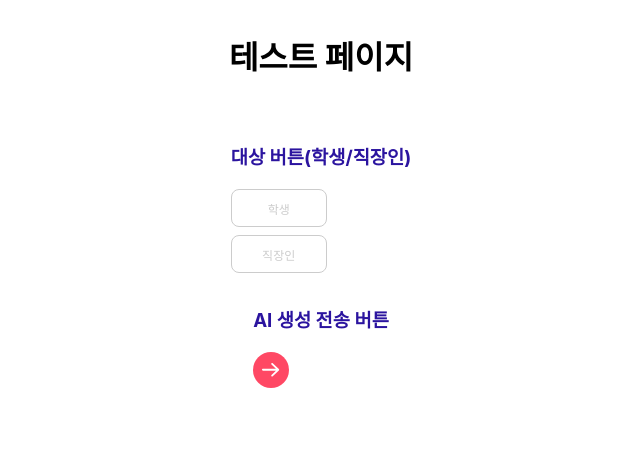
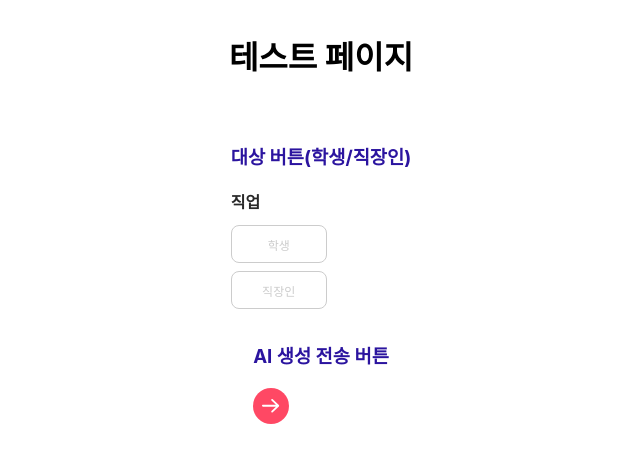
Before and after one commit to Team-G25/frontend, a React (Vite) app: page /test in a window 1280 px wide. Shown: the top 462 px of the page, without its empty margins (362-1002 px from the left). Built offline with nearby package versions, Linux system fonts and the light colour scheme; a web font is replaced by a local one.

Commit message:
feat: title 추가

```diff
--- a/src/components/common/targetButton/TargetBtn.jsx
+++ b/src/components/common/targetButton/TargetBtn.jsx
@@ -1,10 +1,12 @@
 import { useState } from 'react';
-import { ButtonContainer, StyledButton } from './index.style';
+import { Title, ButtonContainer, StyledButton } from './index.style';
 
 const TargetBtn = () => {
   const [selected, setSelected] = useState(null);
 
   return (
+    <>
+      <Title>직업</Title>
       <ButtonContainer>
         <StyledButton
           $isSelected={selected === '학생'}
@@ -19,6 +21,7 @@ const TargetBtn = () => {
           직장인
         </StyledButton>
       </ButtonContainer>
+    </>
   );
 };
 
--- a/src/components/common/targetButton/index.style.js
+++ b/src/components/common/targetButton/index.style.js
@@ -1,5 +1,14 @@
 import styled from 'styled-components';
 import theme from '@/styles/theme';
+
+export const Title = styled.h1`
+  margin-bottom: 12px;
+
+  font-family: ${theme.font.family};
+  font-size: ${theme.font.size.medium};
+  font-weight: ${theme.font.weight.bold};
+  color: ${theme.colors.black2};
+`;
 
 export const ButtonContainer = styled.section`
   display: flex;
```
Lines whose indentation alone changed are shown as unchanged.
